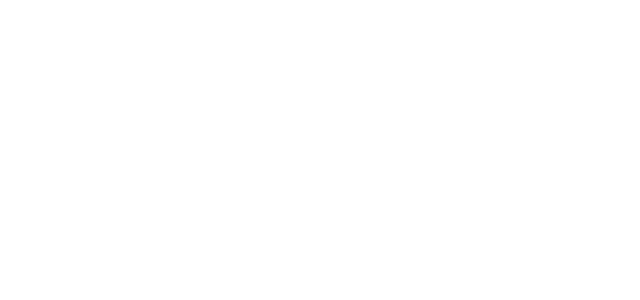
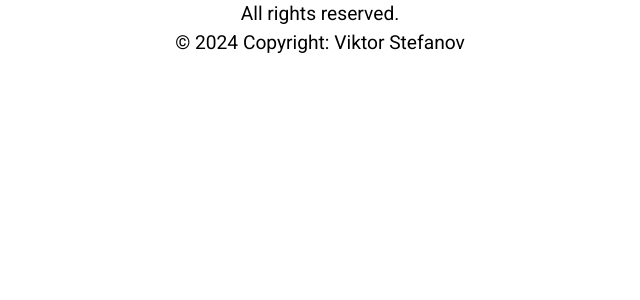
Before and after one commit to viiktorstefanov/mern-boiler-plate, a React (Vite) app in the folder client/: page / in a window 1280 px wide. Shown: the top 300 px of the page, without its empty margins (320-960 px from the left). Built offline with nearby package versions, Linux system fonts and the light colour scheme.

Commit message:
adding Input reusable component

```diff
--- a/client/package.json
+++ b/client/package.json
@@ -10,10 +10,13 @@
     "preview": "vite preview"
   },
   "dependencies": {
+    "formik": "^2.4.6",
     "framer-motion": "^11.3.31",
+    "lucide-react": "^0.438.0",
     "react": "^18.3.1",
     "react-dom": "^18.3.1",
-    "react-router-dom": "^6.26.1"
+    "react-router-dom": "^6.26.1",
+    "yup": "^1.4.0"
   },
   "devDependencies": {
     "@eslint/js": "^9.9.0",
--- a/client/src/App.tsx
+++ b/client/src/App.tsx
@@ -1,11 +1,11 @@
-import Footer from "./components/Footer/Footer"
-import Header from "./components/Header/Header"
-import AppRoutes from "./routes/AppRoutes"
+import Header from "./components/Header/Header";
+import AppRoutes from "./routes/AppRoutes";
+import Footer from "./components/Footer/Footer";
 
 function App() {
 
   return (
-   <main className="min-h-screen bg-slate-200 overflow-hidden flex flex-col items-center justify-center relative">
+   <main className="min-h-screen bg-slate-400 overflow-hidden flex flex-col items-center justify-center relative">
       <Header />
       <AppRoutes />
       <Footer />
--- a/client/src/components/Footer/Footer.tsx
+++ b/client/src/components/Footer/Footer.tsx
@@ -1,11 +1,18 @@
 import React from 'react';
+import { Link } from 'react-router-dom';
+import { copyrights } from '../../constants/copyrights';
 
 const Footer: React.FC = () => {
+
+  const currentYear = new Date().getFullYear();
+
   return (
-    <footer>
-
+    <footer className='text-base'>
+      <p>{copyrights.copyrightMessage}</p>
+      <span>&copy; {currentYear} Copyright:{" "}</span>
+      <Link target="_blank" to={copyrights.linkedInURL}>{copyrights.owner}</Link>
     </footer>
   )
-}
+};
 
 export default Footer;
--- /dev/null
+++ b/client/src/constants/copyrights.ts
@@ -0,0 +1,5 @@
+export const copyrights = {
+    copyrightMessage: 'All rights reserved.',
+    linkedInURL: 'https://www.linkedin.com/in/viktorstefanov',
+    owner: 'Viktor Stefanov',
+};
--- a/client/src/index.css
+++ b/client/src/index.css
@@ -1,3 +1,4 @@
+@import url('https://fonts.googleapis.com/css2?family=Roboto:ital,wght@0,100;0,300;0,400;0,500;0,700;0,900;1,100;1,300;1,400;1,500;1,700;1,900&display=swap');
 @tailwind base;
 @tailwind components;
 @tailwind utilities;
@@ -14,6 +15,8 @@ html {
 
 body {
   text-align: center;
+  font-family: "Roboto", sans-serif;
+  font-size: 1.2rem;
 }
 
 ul {
@@ -23,3 +26,15 @@ ul {
 a {
   text-decoration: none;
 }
+
+input:focus-visible {
+  outline: none;
+}
+
+h1, h2, h3, h4, h5, h6 {
+  text-wrap: balance;
+}
+
+p, li {
+  text-wrap: pretty;
+}
```
Also changed, not shown: client/src/components/Input/Input.tsx (added, +23 -0 lines), client/src/pages/Home/Home.tsx (added, +11 -0 lines), 1 other file (tests, documents, lock files or other folders).
